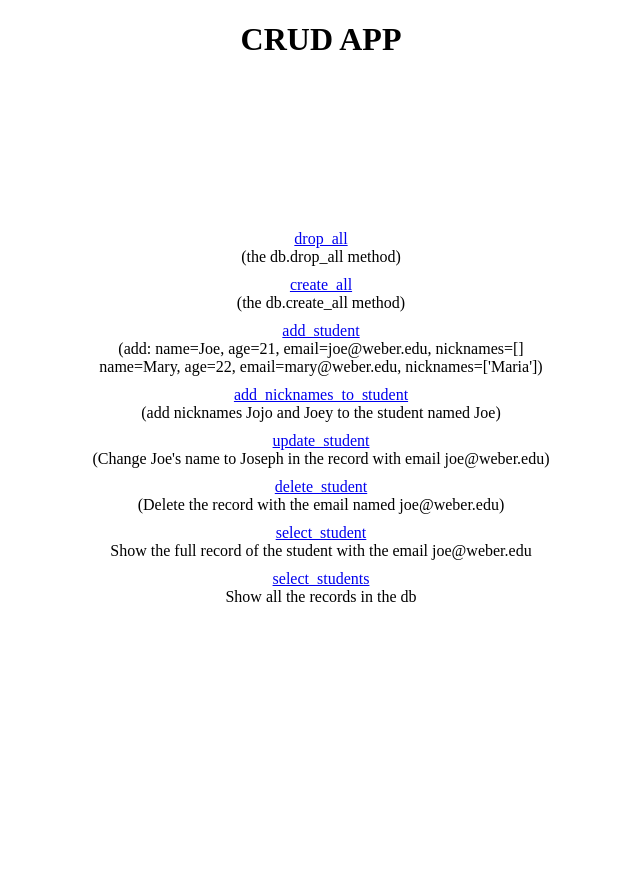
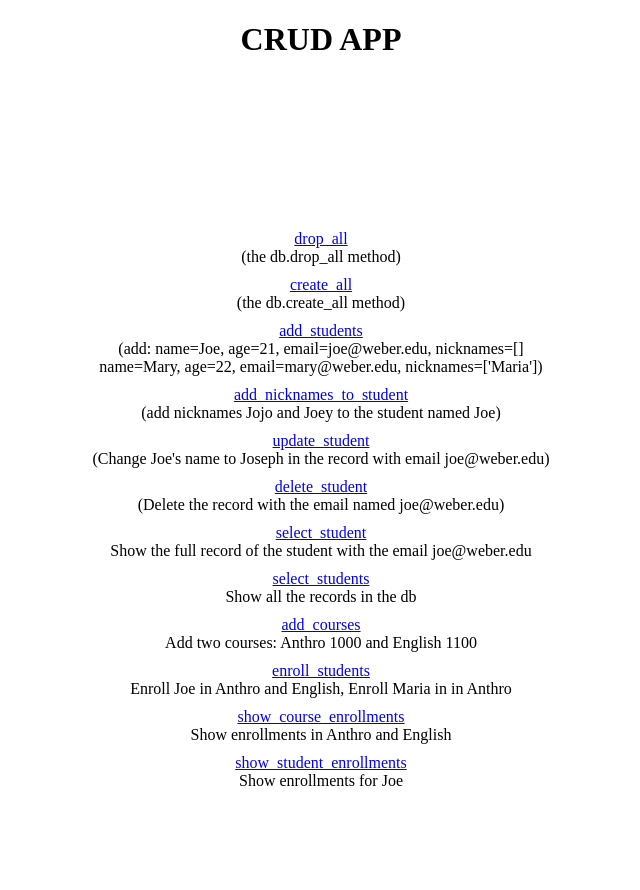
Before and after one commit to lfernandez55/3200_sqlalchemy_crud_wtf_app, a Flask app: page / in a window 1280 px wide. Shown: the whole page, without its empty margins (319-959 px from the left). Before the commit the page ends 602 px from the top, so only its background shows below. Run offline with Flask 2, Linux system fonts and the light colour scheme.

Commit message:
Functioning With Many to Many Now Too

```diff
--- a/app.py
+++ b/app.py
@@ -8,6 +8,29 @@ db = SQLAlchemy(app)
 
 
 # Define the Role data-model
+class Course(db.Model):
+    __tablename__ = 'courses'
+    id = db.Column(db.Integer(), primary_key=True)
+    name = db.Column(db.String(50), unique=True)
+    # Define the relationship to Student via StudentCourses
+    students = db.relationship('Student', secondary='student_courses')
+
+    def __str__(self):
+
+        students = "["
+        for stud in self.students:
+            students = students + stud.name + ','
+        students = students + "]"
+        string_object = str(self.id) + "|" + str(self.name) +"|" + students
+        return string_object
+
+# Define the UserRoles association table
+class StudentCourses(db.Model):
+    __tablename__ = 'student_courses'
+    id = db.Column(db.Integer(), primary_key=True)
+    course_id = db.Column(db.Integer(), db.ForeignKey('courses.id', ondelete='CASCADE'))
+    student_id = db.Column(db.Integer(), db.ForeignKey('student.id', ondelete='CASCADE'))
+
 class Student(db.Model):
     __tablename__ = 'student'
     id = db.Column(db.Integer(), primary_key=True)
@@ -16,13 +39,20 @@ class Student(db.Model):
     age = db.Column(db.Integer())
     student_nick_names = db.relationship("StudentNickName", backref='student', cascade='all')
 
+    # Define the relationship to Course via StudentCourses
+    courses = db.relationship('Course', secondary='student_courses')
+
     def __str__(self):
 
         nick_names = "["
         for nick in self.student_nick_names:
             nick_names = nick_names + nick.nick_name + ','
         nick_names = nick_names + "]"
-        string_object = str(self.id) + "|" + str(self.name) +"|" + str(self.email) + "|" + str(self.age) + "|" + nick_names
+        courses = "["
+        for course in self.courses:
+            courses = courses + course.name + ','
+        courses = courses + "]"
+        string_object = str(self.id) + "|" + str(self.name) +"|" + str(self.email) + "|" + str(self.age) + "|" + nick_names + "|" + courses
         return string_object
 
 # Define the UserRoles association table
@@ -120,3 +150,48 @@ def delete_student():
     db.session.commit()
     message = "Joe deleted from DB"
     return render_template('index.html', message=message)
+
+@app.route('/add_courses')
+def add_courses():
+    course1 = Course(name="Anthro 1000")
+    db.session.add(course1)
+    course2 = Course(name="English 1100")
+    db.session.add(course2)
+
+    db.session.commit()
+    message = "Two courses added to DB"
+    return render_template('index.html', message=message)
+
+@app.route('/enroll_students')
+def enroll_students():
+    anthro = Course.query.filter(Course.name == 'Anthro 1000').first()
+    english = Course.query.filter(Course.name == 'English 1100').first()
+    joe = Student.query.filter(Student.email == 'joe@weber.edu').first()
+    mary = Student.query.filter(Student.email == 'mary@weber.edu').first()
+    anthro.students.append(joe)
+    english.students.append(joe)
+    anthro.students.append(mary)
+    db.session.add(anthro)
+    db.session.add(english)
+
+    db.session.commit()
+    message = "Two courses added to DB"
+    return render_template('index.html', message=message)
+
+
+@app.route('/show_course_enrollments')
+def show_course_enrollments():
+    anthro = Course.query.filter(Course.name == 'Anthro 1000').first()
+    english = Course.query.filter(Course.name == 'English 1100').first()
+
+    message = "Course Enrollments:<br>" + str(anthro) + "<br>" + str(english)
+    return render_template('index.html', message=message)
+
+@app.route('/show_student_enrollments')
+def show_student_enrollments():
+    joe = Student.query.filter(Student.email == 'joe@weber.edu').first()
+    courses = ""
+    for course in joe.courses:
+        courses = courses + str(course.name) +  ","
+    message = "Joe is enrolled in:<br> " + courses
+    return render_template('index.html', message=message)
--- a/templates/index.html
+++ b/templates/index.html
@@ -25,7 +25,7 @@
     <li><a href="{{ url_for('create_all') }}" >create_all </a>
         <br>(the db.create_all method)
     </li>
-    <li><a href="{{ url_for('add_students') }}" >add_student</a><br>(add:
+    <li><a href="{{ url_for('add_students') }}" >add_students</a><br>(add:
         name=Joe, age=21, email=joe@weber.edu, nicknames=[]<br>
         name=Mary, age=22, email=mary@weber.edu, nicknames=['Maria'])<br>
     </li>
@@ -44,7 +44,19 @@
     <li><a href="{{ url_for('select_students') }}" >select_students</a>
         <br>Show all the records in the db
     </li>
-
+    <li><a href="{{ url_for('add_courses') }}" >add_courses</a>
+        <br>Add two courses: Anthro 1000 and English 1100
+    </li>
+    <li><a href="{{ url_for('enroll_students') }}" >enroll_students</a>
+        <br>Enroll Joe in Anthro and English, Enroll Maria in in Anthro
+    </li>
+        <li><a href="{{ url_for('show_course_enrollments') }}" >show_course_enrollments</a>
+        <br>Show enrollments in Anthro and English
+    </li>
+    </li>
+        <li><a href="{{ url_for('show_student_enrollments') }}" >show_student_enrollments</a>
+        <br>Show enrollments for Joe
+    </li>
 </ul>
 
 
```
Also changed, not shown: basic_app3.sqlite.
